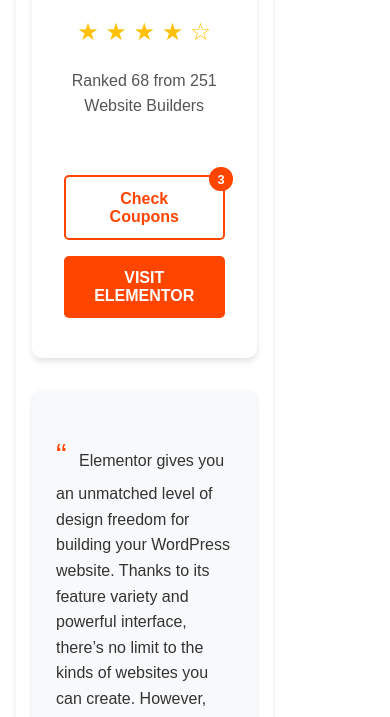
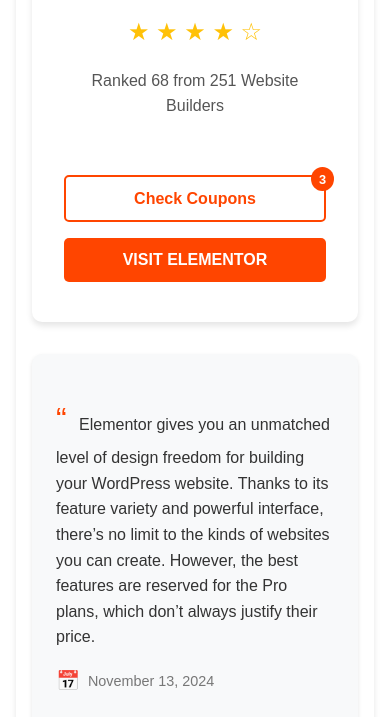
Before and after one commit to duxy-skh/elementor-review, a plain HTML site: page index.html in a window 390 px wide. Shown: the part 317-1034 px from the top of the page. Drawn offline with Linux system fonts and the light colour scheme.

Commit message:
Update styles.css

```diff
--- a/styles/styles.css
+++ b/styles/styles.css
@@ -347,3 +347,9 @@
 button:hover {
     opacity: 0.9;
 }
+
+/* Responsive Adjustments for Mobile Layouts */
+@media (max-width: 768px) {
+    .page-layout {
+        grid-template-columns: 1fr; /* Stack content and sidebar */
+    }
```
